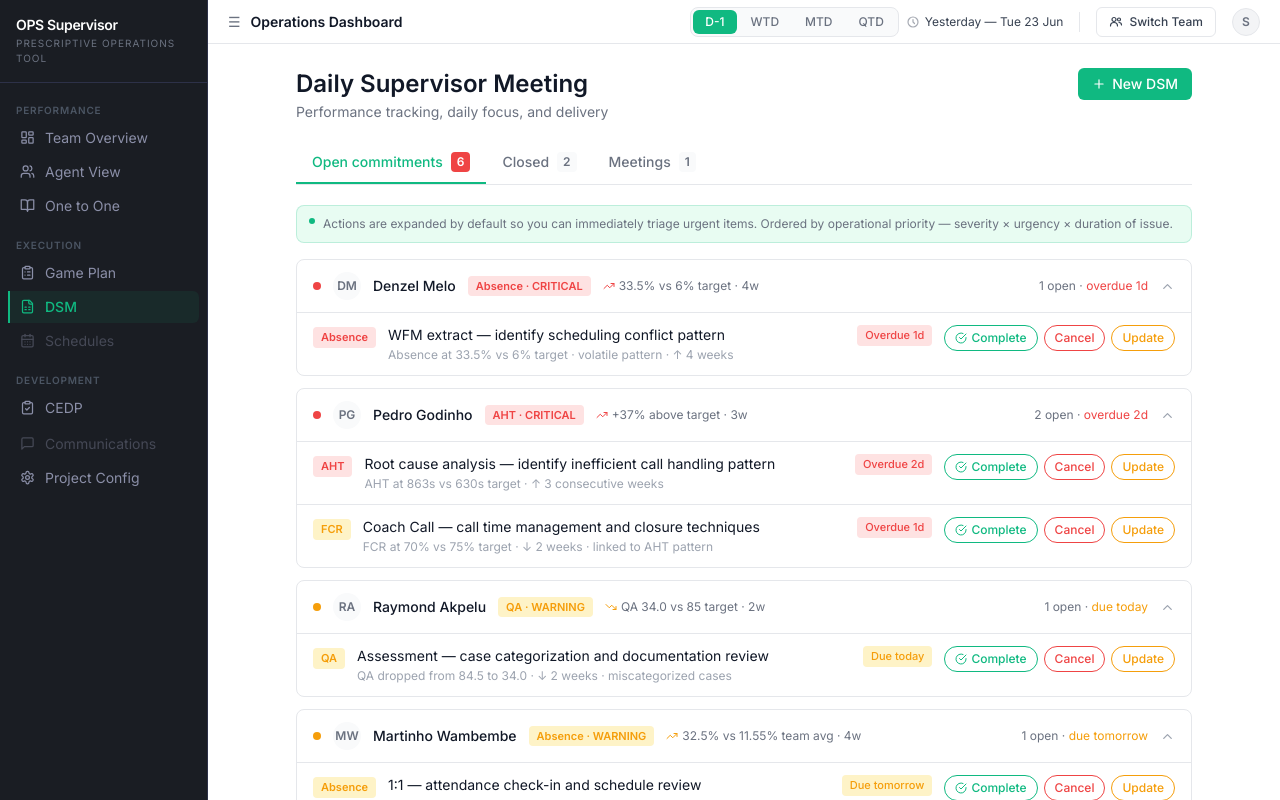
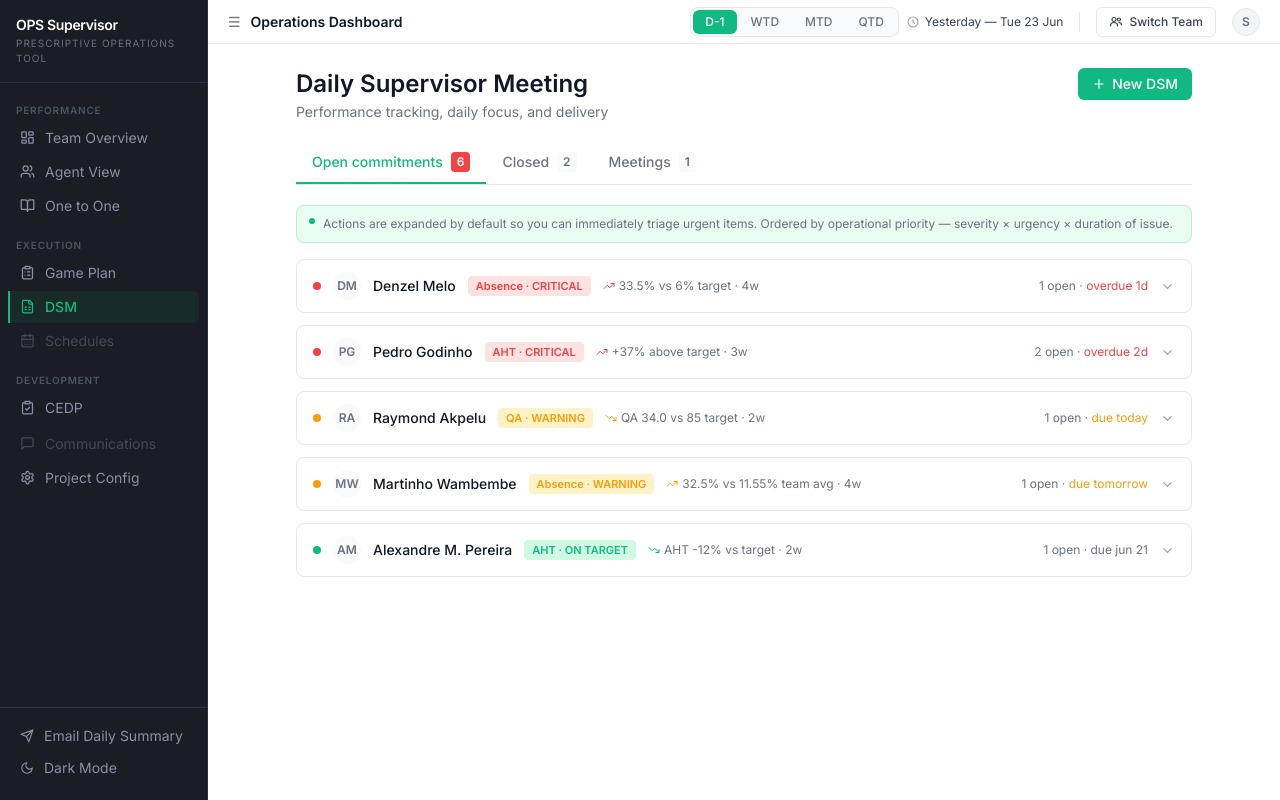
Before and after one commit to andresromero-blip/ops-supervisor-prototypes, a Next.js app: page /projects/20260620-dsm in a window 1280 px wide. Shown: the top 800 px of the page. Built offline with nearby package versions, Linux system fonts and the light colour scheme.

Commit message:
Update page.tsx

```diff
--- a/app/projects/20260620-dsm/page.tsx
+++ b/app/projects/20260620-dsm/page.tsx
@@ -351,7 +351,7 @@ export default function DSMPage() {
   const [tab, setTab] = useState<Tab>("open");
   // ITERATION E: all groups expanded by default — supervisor sees all actions immediately
   const [expandedAgents, setExpandedAgents] = useState<Record<string, boolean>>(
-    Object.fromEntries(AGENT_GROUPS.map((a) => [a.agentId, true]))
+    Object.fromEntries(AGENT_GROUPS.map((a) => [a.agentId, false]))
   );
   const [completingId, setCompletingId] = useState<string | null>(null);
   const [completedIds, setCompletedIds] = useState<Set<string>>(new Set());
```
